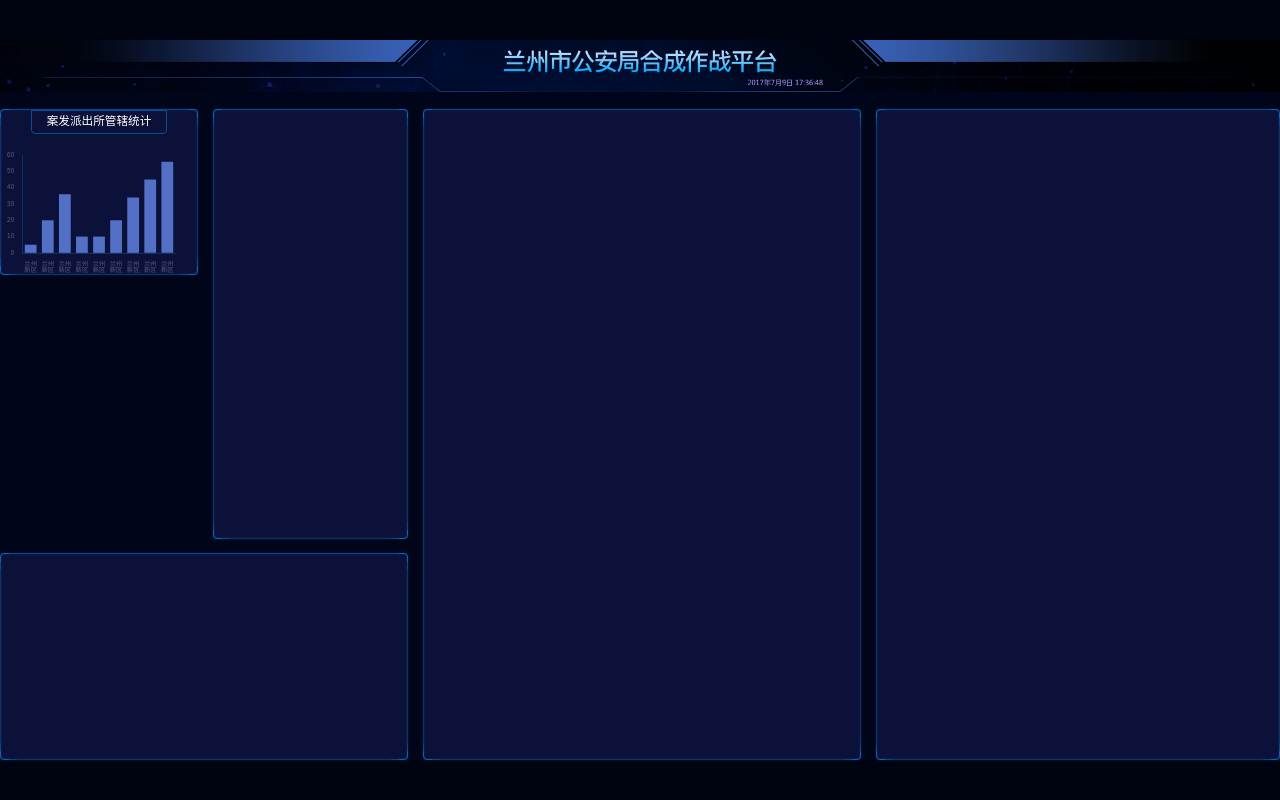
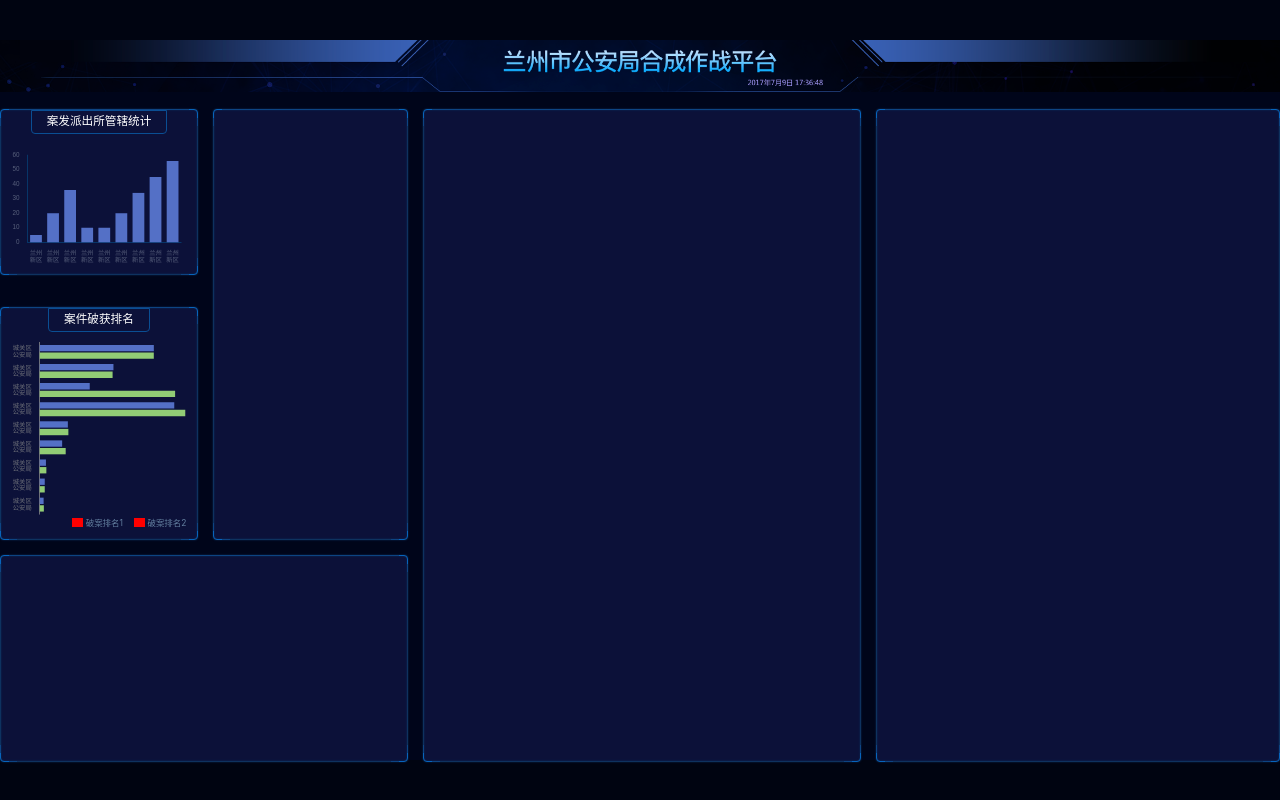
Before and after one commit to Mike1638/Large-screen-visualization, a React (Vite) app: page /#/ in a window 1280 px wide. Built offline with nearby package versions, Linux system fonts and the light colour scheme.

Commit message:
初步完成Echart2

```diff
--- /dev/null
+++ b/src/components/echarts-1.tsx
@@ -0,0 +1,74 @@
+import * as echarts from 'echarts'
+import React,{ useEffect, useRef } from 'react'
+const fx=(n)=>{return  n/ 2420 * (window as any).pagewidth}
+
+export const  Echart1 =()=> {
+    const divref = useRef(null)
+    useEffect(()=>{
+      var myChart = echarts.init(divref.current);
+      myChart.setOption({
+      textStyle:{
+          color: '#575f7b'
+      },
+      tooltip: {},
+      xAxis: {
+          data: ['兰州新区', '兰州新区', '兰州新区', '兰州新区', '兰州新区', '兰州新区','兰州新区','兰州新区','兰州新区'],
+          axisLabel:{
+            fontSize:fx(12),
+            color:5e6783,
+            formatter:function(val){
+              if(val.length>2){
+                let a = val.split('')
+                a.splice(2,0,'\n')
+                let b = a.join('')
+                return b
+              }else{
+                return val
+              }
+
+            }
+          },
+          axisTick: {
+            show: false
+          },
+          axisLine:{
+            show:true,
+            lineStyle: {
+              color: "rgba(7, 53, 104)"
+            }
+          }
+      },
+      yAxis: {
+        axisLabel:{
+          fontSize:fx(12)
+        },
+        splitLine:{
+          show:false
+        },
+        axisLine:{
+          show:true,
+          lineStyle: {
+            color: "rgba(7, 53, 104)"
+          }
+        }
+      },
+      series: [{
+          name: '数量',
+          type: 'bar',
+          data: [5, 20, 36, 10, 10, 20,34,45,56]
+      }],
+      grid: {
+        left: fx(50) ,
+        top: fx(40),
+        bottom: fx(60),
+        right: fx(30),
+      },
+  });
+    },[]);
+    return  (
+    <div className='管辖统计 border'>
+    <h2>案发派出所管辖统计</h2>
+    <div ref={divref} className='echart'></div>
+  </div>
+  );
+}
--- /dev/null
+++ b/src/components/echarts-2.tsx
@@ -0,0 +1,84 @@
+import React, { useEffect, useRef } from "react"
+import * as echarts from 'echarts';
+const fx=(n)=>{return  n/ 2420 * (window as any).pagewidth}
+export const Echart2  =()=>{
+const divref = useRef(null)
+useEffect(()=>{
+    var myChart = echarts.init(divref.current);
+    var option;
+    option = {
+      tooltip: {
+        trigger: 'axis',
+        axisPointer: {
+          type: 'shadow'
+        }
+      },
+      legend: {},
+      grid: {
+        left: '6%',
+        right: '4%',
+        bottom: '12%',
+        top:'5%',
+        containLabel: true
+      },
+      xAxis: {
+        type: 'value',
+        boundaryGap: [0, 0.01],
+        axisLabel:{
+            show:false,
+            fontSize:fx(12)
+        },
+        splitLine:{
+            show:false
+          },
+      },
+      yAxis: {
+        type: 'category',
+        data: ['城关区公安局','城关区公安局','城关区公安局','城关区公安局','城关区公安局','城关区公安局','城关区公安局','城关区公安局','城关区公安局', ],
+        axisLabel:{
+            fontSize:fx(12),
+            formatter:function(val){
+                if(val.length>3){
+                  let a = val.split('')
+                  a.splice(3,0,'\n')
+                  let b = a.join('')
+                  return b
+                }else{
+                  return val
+                }
+
+              }
+        },
+        axisTick: {
+            show: false
+          },
+      },
+      series: [
+        {
+          type: 'bar',
+          data: [18203, 23489, 29034, 104970, 131744, 630230,234223,345343,534555]
+        },
+        {
+          type: 'bar',
+          data: [19325, 23438, 31000, 121594, 134141, 681807,634223,341343,534355]
+        }
+      ]
+    };
+    option && myChart.setOption(option);
+},[])
+    return (
+    <div className='破获排名 border'>
+    <h2>案件破获排名</h2>
+    <div ref={divref}  className='echart'>
+    </div>
+    <span className="papm1">
+      <div className="papm11"></div>
+      <div>破案排名1</div>
+      </span>
+    <div className="papm2">
+      <div className="papm22"></div>
+      <div>破案排名2</div>
+      </div>
+    </div>
+    )
+}
--- a/src/pages/home.scss
+++ b/src/pages/home.scss
@@ -76,5 +76,58 @@
         flex: 1;
       }
     }
+    .破获排名{
+      display: flex;
+      flex-direction: column;
+      margin-top: px(60);
+      height: px(440);
+      text-align: center;
+      align-items: center;
+      position: relative;
+      h2{
+        border: 1px solid #0a4e93;
+        border-bottom-left-radius: 4px;
+        border-bottom-right-radius: 4px;
+        font-size: px(22);
+        padding:px(10) px(28);
+        line-height: px(22);
+      }
+      .echart{
+        width: 100%;
+        flex: 1;
+      }
+      .papm1{
+        display: flex;
+        flex-direction: column;
+        position: absolute;
+        font-size: px(16);
+        bottom: px(20);
+        right: px(140);
+        color: #627e9e;
+        .papm11{
+        position: absolute;
+        left: px(-25);
+        bottom: px(3);
+          width: px(20);
+          height: px(16);
+          background-color: red;
+        }
+      }
+      .papm2{
+        position: absolute;
+        font-size: px(16);
+        bottom: px(20);
+        right: px(20);
+        color: #627e9e;
+        .papm22{
+          position: absolute;
+          left: px(-25);
+          bottom: px(3);
+            width: px(20);
+            height: px(16);
+            background-color: red;
+          }
+      }
+    }
   }
 }
--- a/src/pages/home.tsx
+++ b/src/pages/home.tsx
@@ -1,80 +1,17 @@
-import React, { useEffect, useRef } from 'react';
+import React from 'react';
 import './home.scss';
 import imagehd from '../images/header.png'
-import * as echarts from 'echarts';
-const fx=(n)=>{return  n/ 2420 * (window as any).pagewidth}
+import {Echart1} from '../components/echarts-1'
+import {Echart2} from '../components/echarts-2'
+
 export const Home = () => {
-  const divref = useRef(null)
-  useEffect(()=>{
-    var myChart = echarts.init(divref.current);
-    myChart.setOption({
-    textStyle:{
-        color: '#575f7b'
-    },
-    tooltip: {},
-    xAxis: {
-        data: ['兰州新区', '兰州新区', '兰州新区', '兰州新区', '兰州新区', '兰州新区','兰州新区','兰州新区','兰州新区'],
-        axisLabel:{
-          fontSize:fx(12),
-          color:5e6783,
-          formatter:function(val){
-            if(val.length>2){
-              let a = val.split('')
-              a.splice(2,0,'\n')
-              let b = a.join('')
-              return b
-            }else{
-              return val
-            }
-
-          }
-        },
-        axisTick: {
-          show: false
-        },
-        axisLine:{
-          show:true,
-          lineStyle: {
-            color: "rgba(7, 53, 104)"
-          }
-        }
-    },
-    yAxis: {
-      axisLabel:{
-        fontSize:fx(12)
-      },
-      splitLine:{
-        show:false
-      },
-      axisLine:{
-        show:true,
-        lineStyle: {
-          color: "rgba(7, 53, 104)"
-        }
-      }
-    },
-    series: [{
-        name: '数量',
-        type: 'bar',
-        data: [5, 20, 36, 10, 10, 20,34,45,56]
-    }],
-    grid: {
-      left: fx(40) ,
-      top: fx(40),
-      bottom: fx(40),
-      right: fx(40),
-    },
-});
-  },[])
   return (
     <div className='home'>
       <header style={{backgroundImage: `url(${imagehd})`}}></header>
       <main>
       <section className='section1'>
-        <div className='管辖统计 border'>
-          <h2>案发派出所管辖统计</h2>
-          <div  ref={divref} className="echart"></div>
-        </div>
+      <Echart1 />
+      <Echart2 />
       </section>
       <section className='section2 border'></section>
       <section className='section3 border'></section>
```
